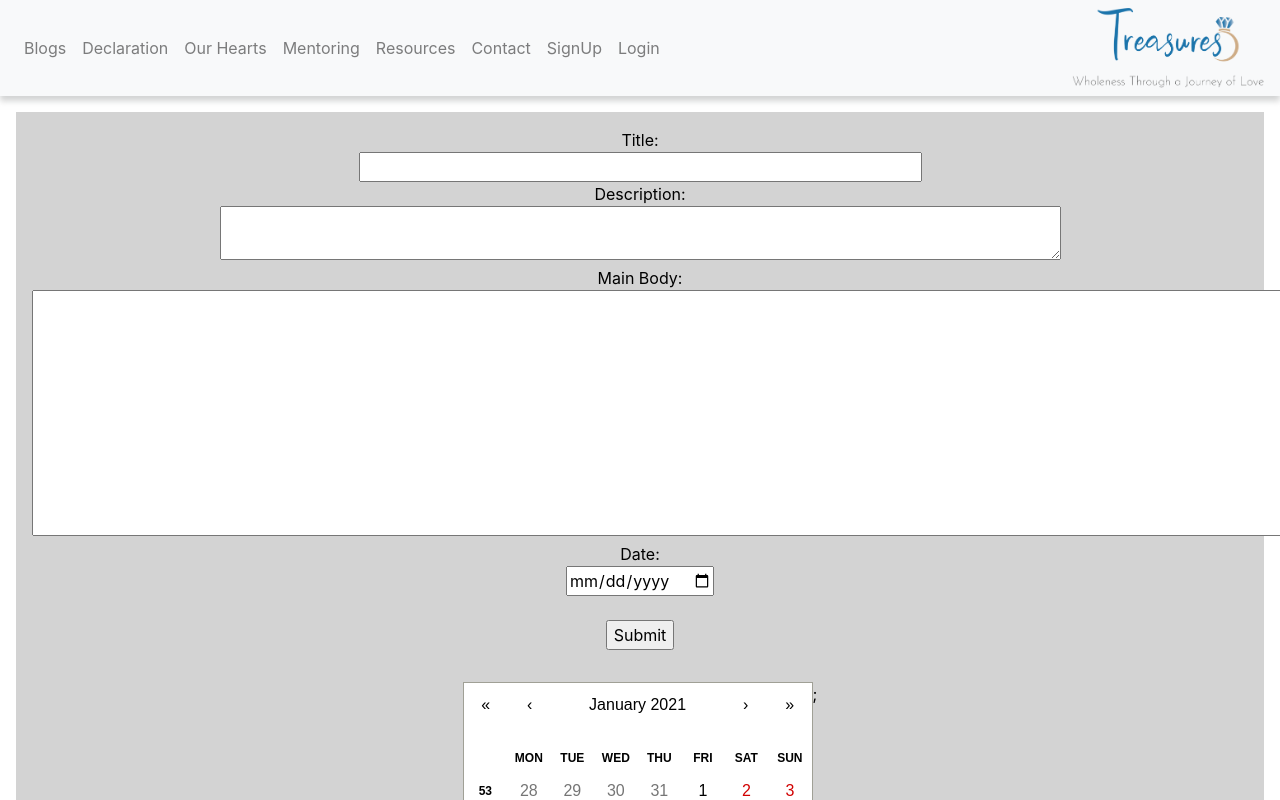
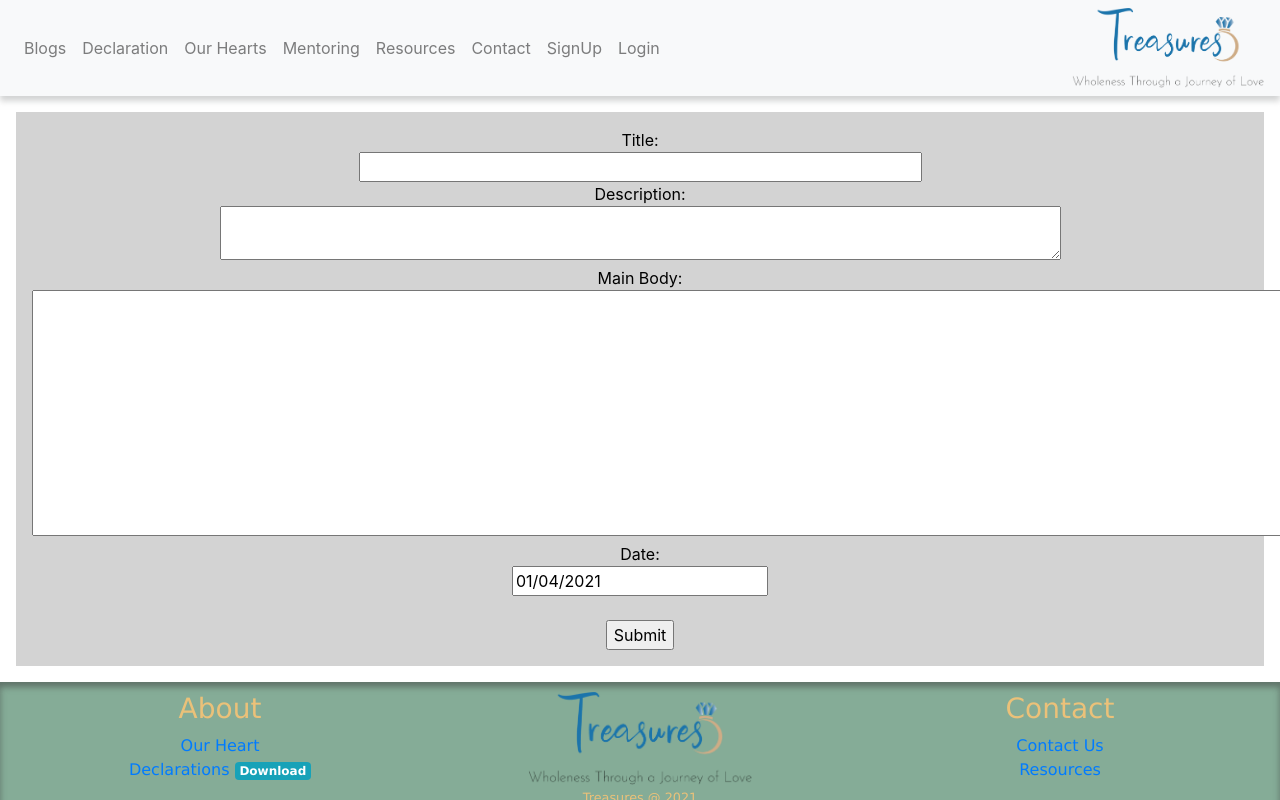
Before and after one commit to bethel-school-of-technology/treasures-web-frontend, a React (Create React App) app: page /BlogComp in a window 1280 px wide. Shown: the top 800 px of the page. Built offline with nearby package versions, Linux system fonts and the light colour scheme.

Commit message:
Updated calendar so it works on Safari, looks better and is not huge, kept old calendar code so I have something to show on how my thought process went

```diff
--- a/src/pages/blogs/blogComp.js
+++ b/src/pages/blogs/blogComp.js
@@ -1,13 +1,15 @@
 import React, { useState } from 'react';
 import { useHistory } from 'react-router-dom';
 import Calendar from "../../components/calendar";
+import DatePicker from "react-datepicker";
+import "react-datepicker/dist/react-datepicker.css";
 
 function BlogComp() {
     let history = useHistory();
     var [title, setTitle] = useState("");
     var [description, setDescription] = useState("");
     var [mainBody, setMainBody] = useState("");
-    var [date, setDate] = useState("");
+    var [date, setDate] = useState(new Date());
 
     const handleSubmit = async (e) => {
         e.preventDefault() // used for the history.push at the end of this section of code
@@ -36,10 +38,12 @@ function BlogComp() {
                 <textarea id="bodyN" name="bodyN" onChange={e => setMainBody(e.target.value)} rows="10" cols="130"></textarea><br></br>
                 {/* <texta type="text" onChange={e => setMainBody(e.target.value)} /><br></br> */}
                 <lable for="dateN" >Date: </lable><br></br>
-                <input id="dateN" name="dateN" type="date" onChange={e => setDate(e.target.value)} /><br></br><br></br>
+                {/* <input id="dateN" name="dateN" type="date" onChange={e => setDate(e.target.value)} /> */}
+                <DatePicker selected={date} onChange={date => setDate(date)}></DatePicker>
+                <br></br><br></br>
                 <input type="submit" />
             </form>
-            <Calendar />
+            {/* <Calendar /> */}
         </div>
     )
 }
--- a/src/pages/blogs/blogUpdate.js
+++ b/src/pages/blogs/blogUpdate.js
@@ -2,6 +2,8 @@ import React, { useState, useEffect } from 'react';
 import { useHistory } from 'react-router-dom';
 import { useParams } from "react-router";
 import Calendar from "../../components/calendar";
+import DatePicker from "react-datepicker";
+import "react-datepicker/dist/react-datepicker.css";
 
 function formatDate(date) {
   var theDate = new Date(date);
@@ -79,7 +81,7 @@ function BlogUpdate() {
         <input id="dateN" name="dateN"  type="date" onChange={e => setDate(e.target.value)} value={date}/><br></br><br></br>
         <input type="submit" />
       </form>
-      <Calendar />
+      {/* <Calendar /> */}
     </div>
   )
 }
```
